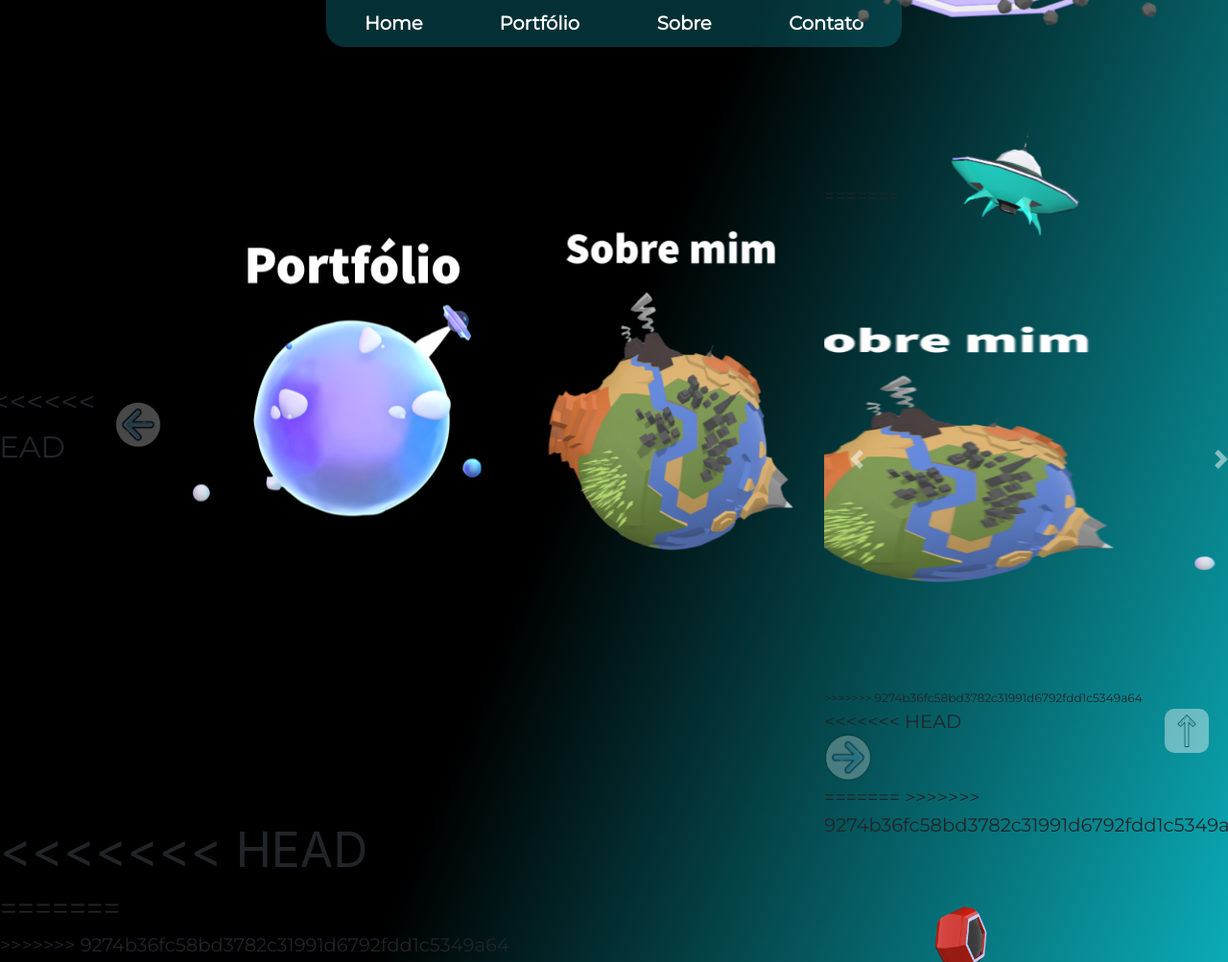
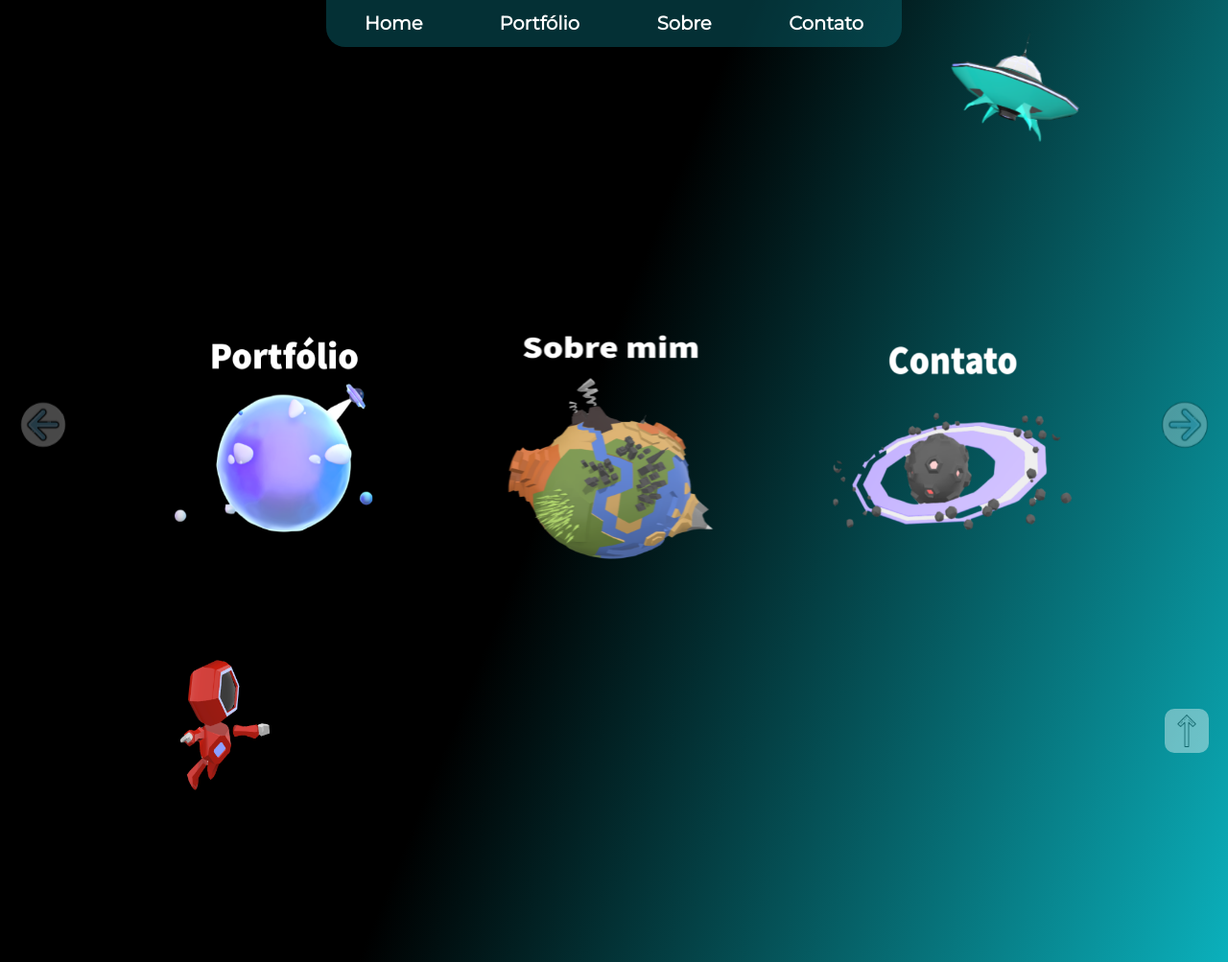
Before and after one commit to GustavoFFelipe/company, a plain HTML site: page src/index.html in a window 1280 px wide. Shown: the top 1003 px of the page at 96% size. Drawn offline with nearby package versions, Linux system fonts and the light colour scheme; a web font is replaced by a local one.

Commit message:
fixed bug

```diff
--- a/assets/styles/animation.css
+++ b/assets/styles/animation.css
@@ -88,21 +88,6 @@
 }
 
 @keyframes comet-fly {
-<<<<<<< HEAD
-=======
-
-  0%{
-
-    transform:translateX(0);
-  }
-
-  100%{
-    transform:translatex(-1800px);
-  }
-}
-
->>>>>>> 9274b36fc58bd3782c31991d6792fdd1c5349a64
-
   0%{
 
     transform:translateX(0);
@@ -129,21 +114,7 @@
 }
 
 
-
-/*------Button contact -----------*/
-
-/* ----------------------------------------------
- * Generated by Animista on 2022-4-7 16:6:37
- * Licensed under FreeBSD License.
- * See http://animista.net/license for more info.
- * w: http://animista.net, t: @cssanimista
- * ---------------------------------------------- */
-
-/**
- * ----------------------------------------
- * animation jello-horizontal
- * ----------------------------------------
- */
+ /*-----Jello Button animation-----*/
  @-webkit-keyframes jello {
   0% {
     -webkit-transform: scale3d(1, 1, 1);
--- a/assets/styles/global.css
+++ b/assets/styles/global.css
@@ -202,75 +202,18 @@ body {
 }
 
 
-<<<<<<< HEAD
 
 
-=======
-/*------------------Animation Text About type-----------------------*/
-
-
-.container-text {
-    display: flex;
-    margin: 4rem auto;
-    justify-content: center;
-    align-items: center;
-    z-index: 100;
-    position: absolute;
-    right: 41%;
-    top: 67%;
-  }
-  .container-text p {
-    color:rgba(250, 250, 250, 0.89);
-    font-size: 3rem;
-    padding: 0.5rem;
-    font-weight: bold;
-    letter-spacing: 0.1rem;
-    text-align: center;
-    overflow: hidden;
-  }
-  .container-text p span.typed-text {
-      font-size: 3rem;
-    font-weight: normal;
-    color: #0A7985;
-  }
-  .container-text p span.cursor {
-    display: inline-block;
-    background-color: #ccc;
-    margin-left: 0.1rem;
-    width: 5px;
-    animation: blink 1s infinite;
-  }
-  .container-text p span.cursor.typing {
-    animation: none;
-  }
-  @keyframes blink {
-    0%  { background-color: #ccc; }
-    49% { background-color: #ccc; }
-    50% { background-color: transparent; }
-    99% { background-color: transparent; }
-    100%  { background-color: #ccc; }
-  }
-
-
->>>>>>> 9274b36fc58bd3782c31991d6792fdd1c5349a64
 
 /**------------Pop-Up Contact Container --------------------*/
 
 #popup-contact {
   position: absolute;
-<<<<<<< HEAD
   right: 5%;
   bottom: 30%;
   font-size: 1.5rem;;
   font-weight: bold;
   padding: 1rem 2rem;
-=======
-  right: 7%;
-  bottom: 35%;
-  font-size: 1.5rem;
-  font-weight: bold;
-  padding: 1rem 2rem;;
->>>>>>> 9274b36fc58bd3782c31991d6792fdd1c5349a64
   width: auto;
   background-color: #000;
   color: #fff;
@@ -398,7 +341,6 @@ body {
 
   z-index: -3000;
   animation: comet-fly 15s infinite;
-<<<<<<< HEAD
 }
 
 
@@ -427,6 +369,4 @@ body {
   cursor: pointer;
   transition: 1.5s;
   opacity: 1;
-=======
->>>>>>> 9274b36fc58bd3782c31991d6792fdd1c5349a64
 }
--- a/assets/styles/home.css
+++ b/assets/styles/home.css
@@ -14,10 +14,11 @@
 
 /* ----Main container ------*/
 
-main {
+#main-container {
     display: flex;
-    justify-content: center;
+    justify-content: space-between;
     align-items: center;
+    width: 100%;
     height: 100vh;
     animation: float-side 7s ease-in-out infinite;
 
@@ -54,12 +55,11 @@ main {
     transition: .5s;
 }
 
-
-<<<<<<< HEAD
 .home-planets img{
         margin-top: 10rem;
         width: 26rem;
-        height: 35rem;}
+        height: 35rem;
+}
 #portfolio img{
     animation: float 3s ease-in-out infinite;
 }
@@ -71,10 +71,6 @@ main {
 #contact img{
     animation: float 4.5s ease-in-out infinite;
 }
-
-=======
->>>>>>> 9274b36fc58bd3782c31991d6792fdd1c5349a64
-
 #robot{
     position: absolute;
     left: 80px;
@@ -92,7 +88,7 @@ main {
 #alien-ship {
     position: absolute;
     right: 30px;
-    top: 0;
+    top: -100px;
     z-index: -10;
     animation: pulse 6s ease-in-out infinite;
 
--- a/src/index.html
+++ b/src/index.html
@@ -33,12 +33,12 @@
     </nav>
 
     <main id="main-container">
-<<<<<<< HEAD
+
         <!--Side Button-->
         <div class="button-left">
 
             <a href="/src/portfolio.html">
-                <img src="/assets/images/arrow-left.png" alt="Link portfolio" style="color: white">
+                <img src="/assets/images/arrow-left.png" alt="Link portfolio">
             </a>
 
         </div>
@@ -53,48 +53,12 @@
 
         <div id="contact" class="home-planets">
             <a href="/src/contact.html"><img src="/assets/images/ring-planet.png" alt="Planet Contact"></a>
-=======
-
-
-        <div id="carouselExampleControls" class="carousel slide" data-ride="carousel">
-            <div class="carousel-inner">
-              <div id="item" class="carousel-item active">
-              <a href=""><img class="d-block w-100" src="/assets/images/earth.png" alt="First slide"></a>
-
-              </div>
-              <div id="item" class="carousel-item">
-                <a href=""><img class="d-block w-100" src="/assets/images/alien-planet-blue.png"alt="Second slide"></a>
-
-            </div>
-              <div id="item" class="carousel-item">
-                <a href=""><img class="d-block w-100" src="/assets/images/ring-planet.png" alt="First slide"></a>
-
-            </div>
-            </div>
-            <a class="carousel-control-prev" href="#carouselExampleControls" role="button" data-slide="prev">
-              <span class="carousel-control-prev-icon" aria-hidden="true"></span>
-              <span class="sr-only">Previous</span>
-            </a>
-            <a class="carousel-control-next" href="#carouselExampleControls" role="button" data-slide="next">
-              <span class="carousel-control-next-icon" aria-hidden="true"></span>
-              <span class="sr-only">Next</span>
-            </a>
->>>>>>> 9274b36fc58bd3782c31991d6792fdd1c5349a64
         </div>
-        <!--Central image-->
-
-
-<<<<<<< HEAD
         <!--Side Button-->
         <div class="button-right">
             <a href="/src/about.html"><img src="/assets/images/arrow-right.png" alt=""></a>
         </div>
-=======
 
-
-
-
->>>>>>> 9274b36fc58bd3782c31991d6792fdd1c5349a64
         <!--images-->
         <div id="robot">
             <img src="/assets/images/robot.png" alt="">
@@ -106,11 +70,11 @@
 
     </main>
 
-<<<<<<< HEAD
+
     <section id="section-home">
-=======
-    <section>
->>>>>>> 9274b36fc58bd3782c31991d6792fdd1c5349a64
+
+
+
         <img class="comet" src="/assets/images/animation-comet.png" alt="">
 
         <div class="container">
@@ -133,11 +97,9 @@
 
             </div>
             <!---------------Pop Up btn -------------->
-<<<<<<< HEAD
+
             <button id="popup-contact">Mensagem subespacial</button>
-=======
-            <button id="popup-contact">Entre em contato.</button>
->>>>>>> 9274b36fc58bd3782c31991d6792fdd1c5349a64
+
 
 
         </div>
```
